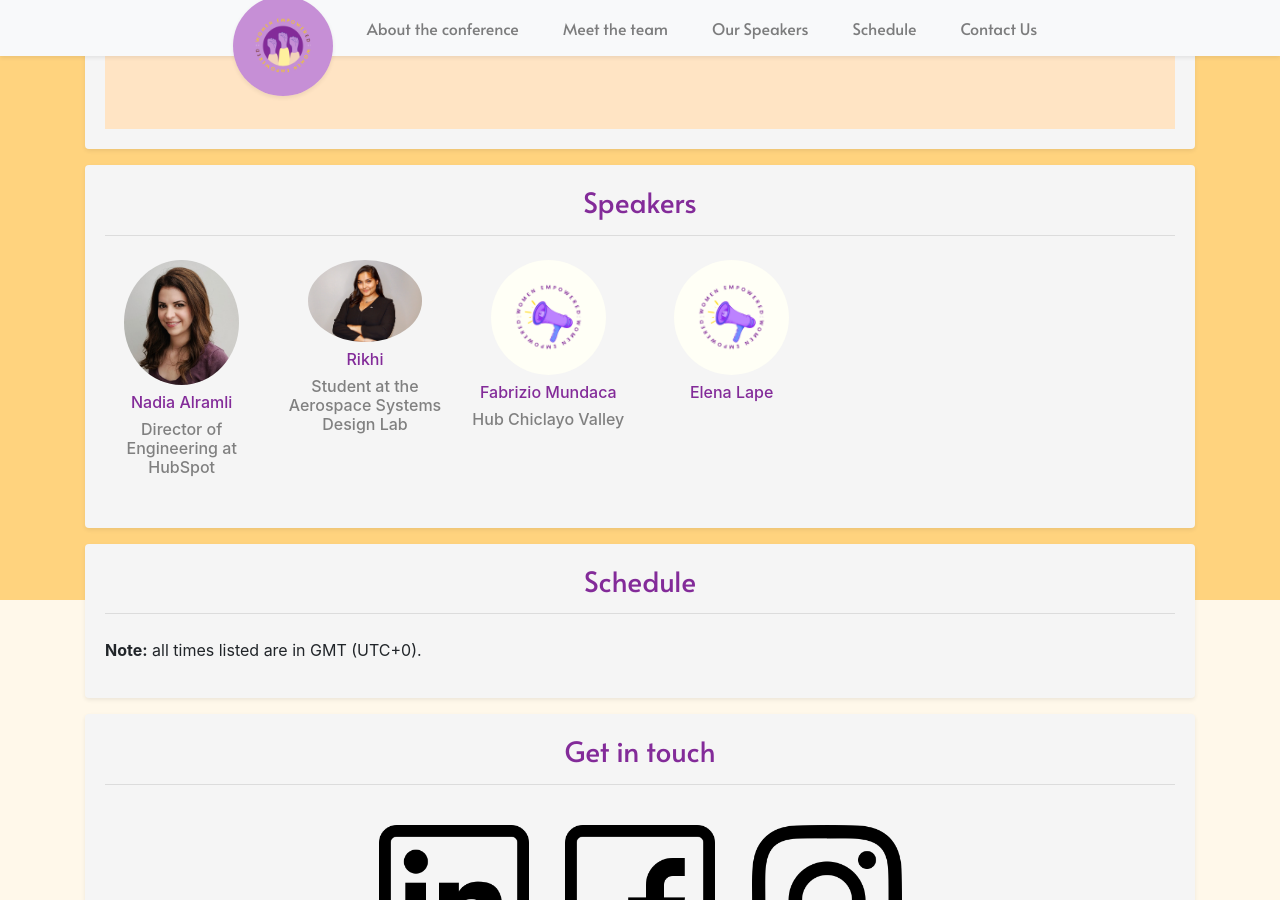
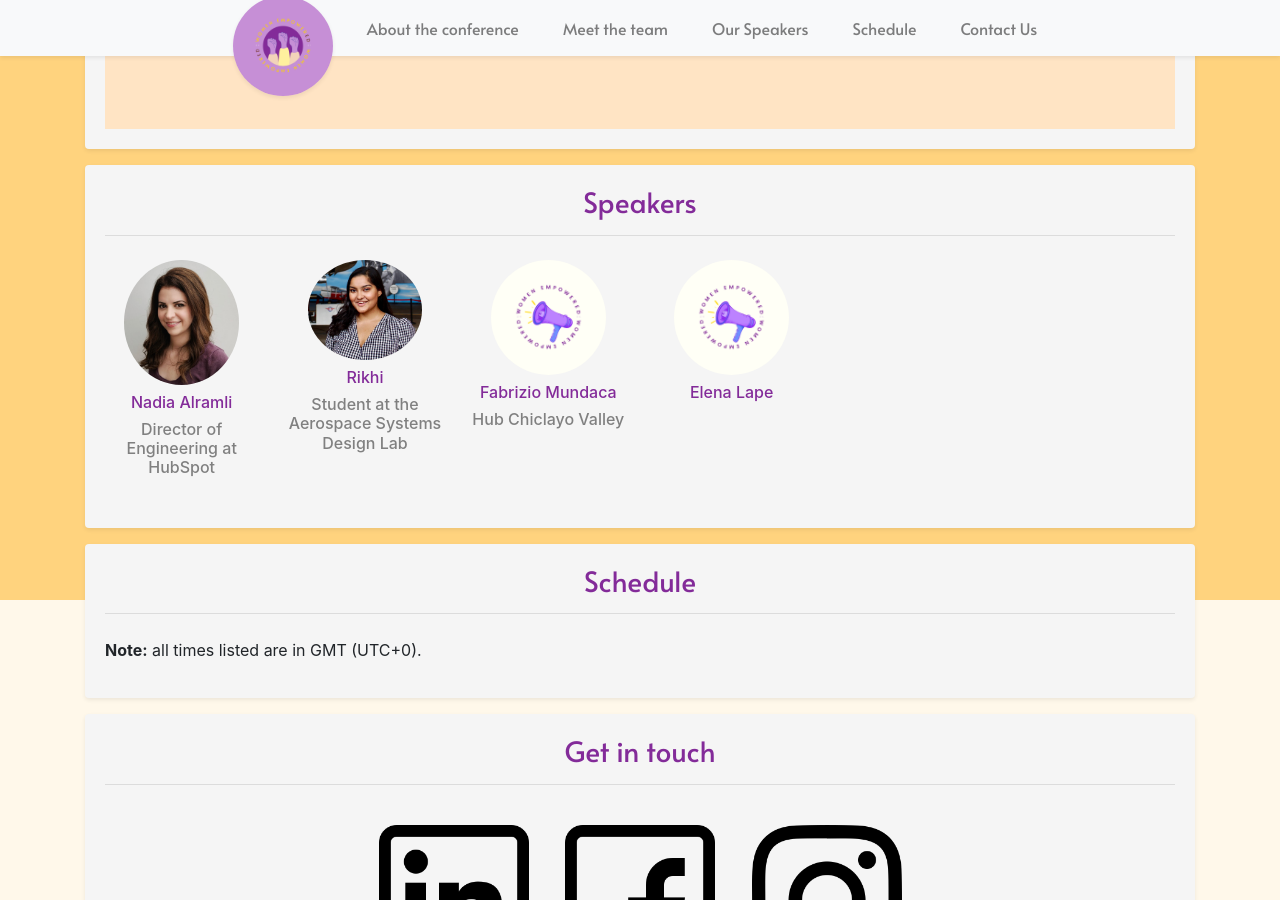
Before and after one commit to edinburgh-hoppers/WEwebsite, a Jekyll site: the page built from _pages/index.html, in a window 1280 px wide and 900 px high, scrolled down 1924 px. Built offline with Jekyll 4.4.1, drawn with Linux system fonts in a browser that asks for light colours.

Commit message:
Changed rikhi's picture

```diff
--- a/_data/speakers.yml
+++ b/_data/speakers.yml
@@ -4,7 +4,7 @@
   link: https://ie.linkedin.com/in/nadiana
 - name: "Rikhi "
   shortDescription:  Student at the Aerospace Systems Design Lab
-  img: rikhi.JPG
+  img: rikhi_circle.jpg
   link: https://www.a-balancing-act.com/
 - name: "Fabrizio Mundaca"
   shortDescription: Hub Chiclayo Valley
```
